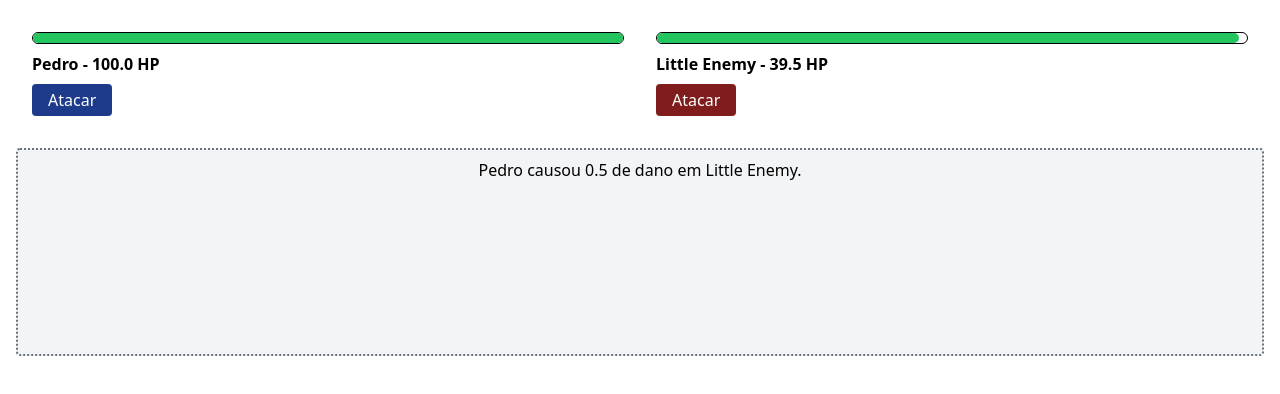
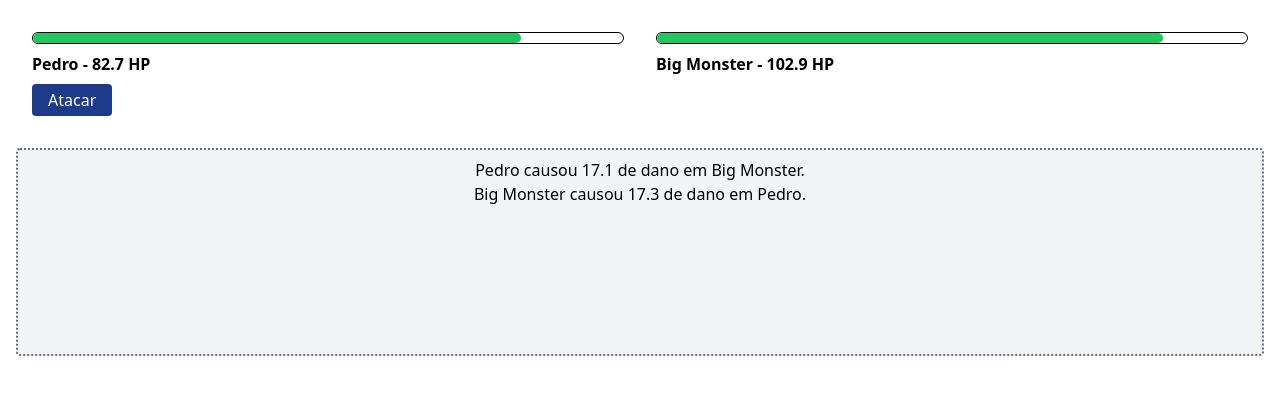
Before and after one commit to peandrade/superslam, a website built with Vite: page index.html in a window 1280 px wide. Both pictures are taken after a click on the button "Atacar". Built offline with nearby package versions, Linux system fonts and the light colour scheme.

Commit message:
feat: implementa ataque automático do inimigo e remove botão manual

```diff
--- a/index.html
+++ b/index.html
@@ -31,12 +31,6 @@
             ></div>
           </div>
           <strong class="name mb-2 block">--</strong>
-          <button
-            class="attackButton rounded bg-red-900 px-4 py-1 text-white"
-            aria-label="Botão de ataque do inimigo"
-          >
-            Atacar
-          </button>
         </div>
       </div>
 
--- a/src/scripts/classes.js
+++ b/src/scripts/classes.js
@@ -87,7 +87,7 @@ export class Stage {
     this.renderCharacter(this.enemy, this.enemyElement);
   }
 
-  doAttack(attacker, defender) {
+  calculateDamage(attacker, defender) {
     if (!attacker.isAlive() || !defender.isAlive()) {
       this.battleLog.addMessage(
         'Ataque inválido. Um dos personagens já foi derrotado.'
@@ -107,6 +107,11 @@ export class Stage {
       this.battleLog.addMessage(
         `${attacker.name} causou ${damage.toFixed(1)} de dano em ${defender.name}.`
       );
+      if (defender.life <= 0) {
+        this.battleLog.addMessage(
+          `${attacker.name} derrotou ${defender.name}.`
+        );
+      }
     } else {
       this.battleLog.addMessage(`${defender.name} defendeu com sucesso!`);
     }
--- a/src/scripts/scripts.js
+++ b/src/scripts/scripts.js
@@ -1,7 +1,7 @@
-import { Knight, LittleEnemy, Stage } from './index.js';
+import { Knight, BigEnemy, Stage } from './index.js';
 
 const player = new Knight('Pedro');
-const enemy = new LittleEnemy();
+const enemy = new BigEnemy();
 const battleLog = createBattleLog(document.querySelector('.log'));
 
 const stage = new Stage(
@@ -13,12 +13,19 @@ const stage = new Stage(
 );
 
 function setupControls(stage, player, enemy) {
-  document
-    .querySelector('#player .attackButton')
-    .addEventListener('click', () => stage.doAttack(player, enemy));
-  document
-    .querySelector('#enemy .attackButton')
-    .addEventListener('click', () => stage.doAttack(enemy, player));
+  const playerAttackButton = document.querySelector('#player .attackButton');
+
+  playerAttackButton.addEventListener('click', () => {
+    if (playerAttackButton.disabled) return;
+
+    playerAttackButton.disabled = true;
+    stage.calculateDamage(player, enemy);
+
+    setTimeout(() => {
+      stage.calculateDamage(enemy, player);
+      playerAttackButton.disabled = false;
+    }, 1000);
+  });
 }
 
 function createBattleLog(listElement) {
```
